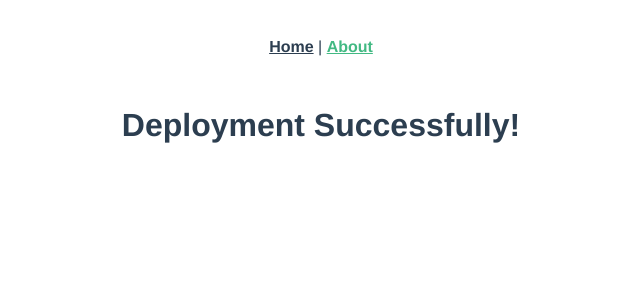
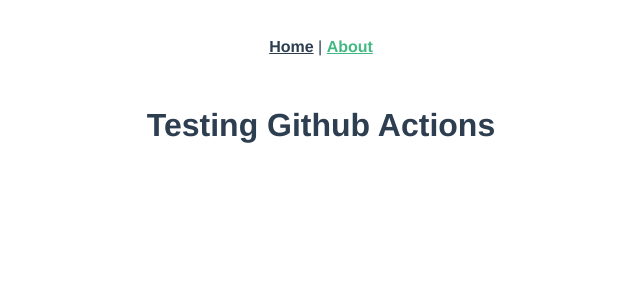
Before and after one commit to thangpham7793/BoardgameHub, a Vue app: page /#/about in a window 1280 px wide. Shown: the top 300 px of the page, without its empty margins (319-959 px from the left). Built offline with nearby package versions, Linux system fonts and the light colour scheme.

Commit message:
feat(build-pipeline): add deploy on new commit

```diff
--- a/src/views/About.vue
+++ b/src/views/About.vue
@@ -1,5 +1,5 @@
 <template>
   <div class="about">
-    <h1>Deployment Successfully!</h1>
+    <h1>Testing Github Actions</h1>
   </div>
 </template>
```
